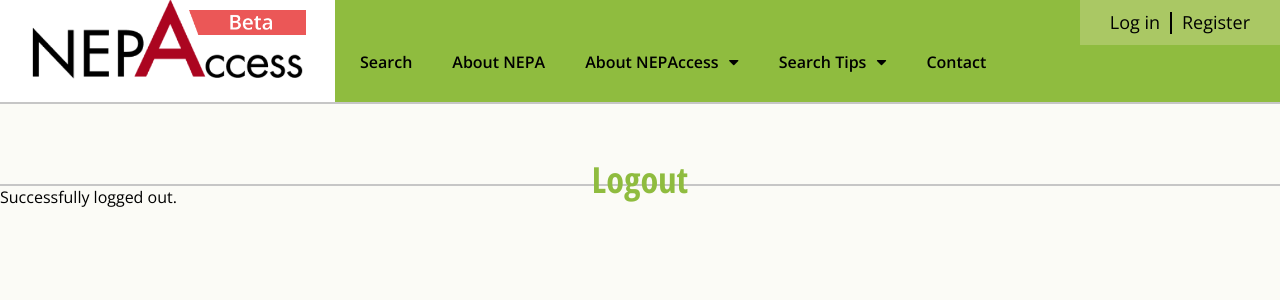
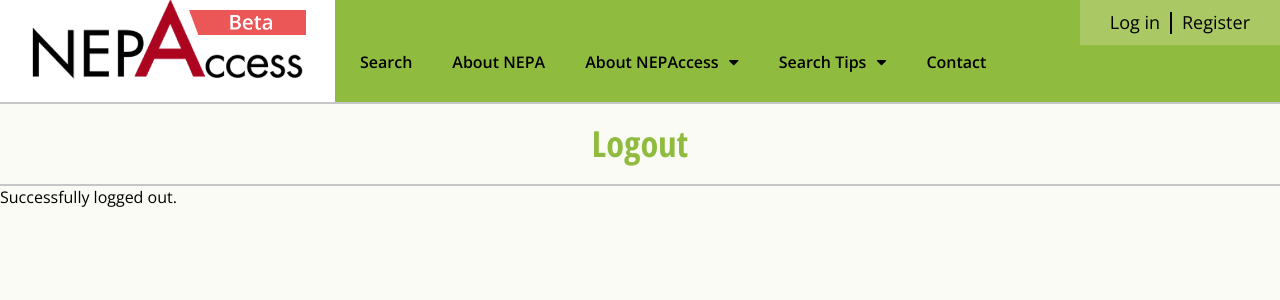
Before and after one commit to GeorgeMSchaffer/nepaccessFront, a React (Create React App) app: page /logout in a window 1280 px wide. Shown: the top 300 px of the page. Built offline with nearby package versions, Linux system fonts and the light colour scheme; no server answers.

Commit message:
Fixed display

```diff
--- a/src/User/Logout.js
+++ b/src/User/Logout.js
@@ -14,7 +14,7 @@ class Logout extends React.Component {
             <div className="container login-form">
                 <div className="form">
                     <div className="note">
-                        <p>Logout</p>
+                        Logout
                     </div>
 
                     <span id="logoutSpan">{this.state.logoutText}</span>
```
